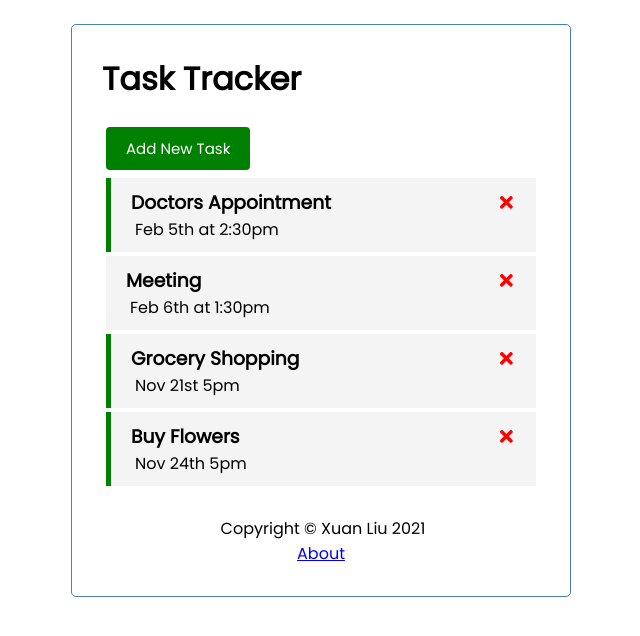
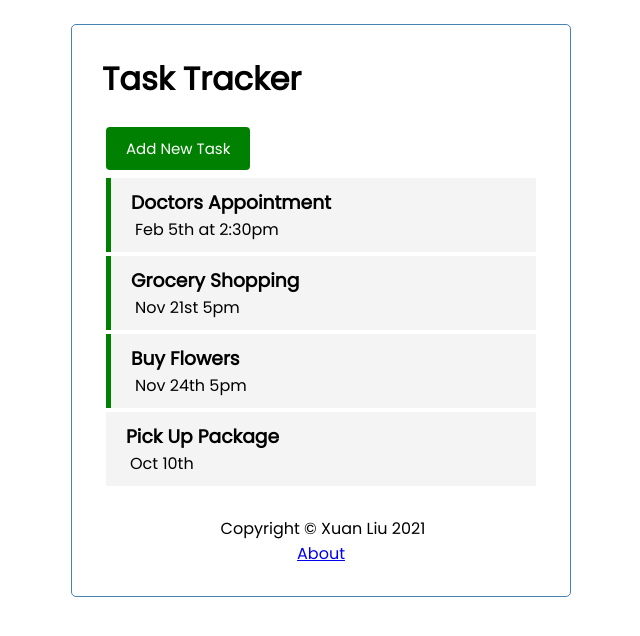
Before and after one commit to xuan6/react-task-tracker, a React (Create React App) app in the folder my-app/: page / in a window 1280 px wide. Shown: the top 636 px of the page, without its empty margins (319-959 px from the left). Built offline with nearby package versions, Linux system fonts and the light colour scheme; data requests are answered from the project's data file.

Commit message:
adding touch target to delete icon button

```diff
--- a/my-app/db.json
+++ b/my-app/db.json
@@ -5,12 +5,6 @@
       "text": "Doctors Appointment",
       "day": "Feb 5th at 2:30pm",
       "reminder": true
-    },
-    {
-      "id": 2,
-      "text": "Meeting",
-      "day": "Feb 6th at 1:30pm",
-      "reminder": false
     },
     {
       "text": "Grocery Shopping",
@@ -23,6 +17,12 @@
       "day": "Nov 24th 5pm",
       "reminder": true,
       "id": 4
+    },
+    {
+      "text": "Pick Up Package",
+      "day": "Oct 10th",
+      "reminder": "",
+      "id": 5
     }
   ]
 }
--- a/my-app/src/components/Task.js
+++ b/my-app/src/components/Task.js
@@ -5,14 +5,16 @@ const Task = ({task, onDelete, onToggle}) => {
         <div
             className={`task ${task.reminder ?  'reminder' : ''}`}
             onDoubleClick={() => onToggle(task.id)}>
-            <h3>
-                {task.text}
+            <div className='list-text'>
+                <h3>{task.text}</h3>
+                <p>{task.day}</p>
+            </div>
+            <div className='icon-button'>
                 <FaTimes
-                    className='cancel-icon'
-                    onClick={() => onDelete(task.id)} //state pass down, action pass up.
+                className='cancel-icon'
+                onClick={() => onDelete(task.id)} //state pass down, action pass up.
                 />
-            </h3>
-            <p>{task.day}</p>
+            </div>
 
         </div>
     )
--- a/my-app/src/index.css
+++ b/my-app/src/index.css
@@ -71,6 +71,8 @@ p, label, .footer {
   margin: 4px;
   padding: 10px 20px;
   cursor: pointer;
+  display: flex;
+  justify-content: space-between;
 }
 
 .task.reminder {
@@ -81,12 +83,28 @@ p, label, .footer {
   display: flex;
   align-items: center;
   justify-content: space-between;
+  align-items: center;
+}
+
+.task .icon-button{
+  width: 48px;
+  height: 48px;
+  display: flex;
+  align-items: center;
+  opacity: 0;
 }
 
 .task .cancel-icon {
-  color:red;
-  cursor: pointer;
+  margin: auto;
+  color: grey;
+  width: 1.5em;
+  height: 1.5em;
 }
+
+.task .icon-button:hover {
+  opacity:1;
+}
+
 
 .add-form {
   margin-bottom: 40px;
```
